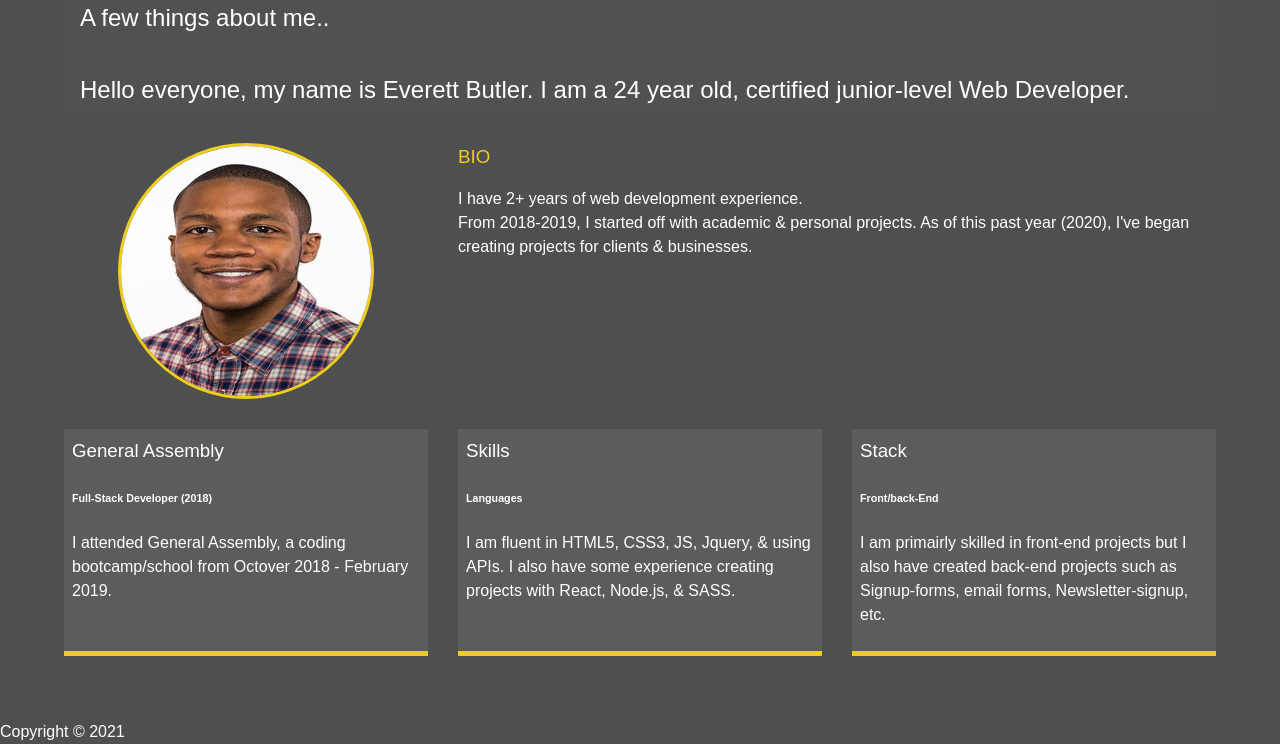
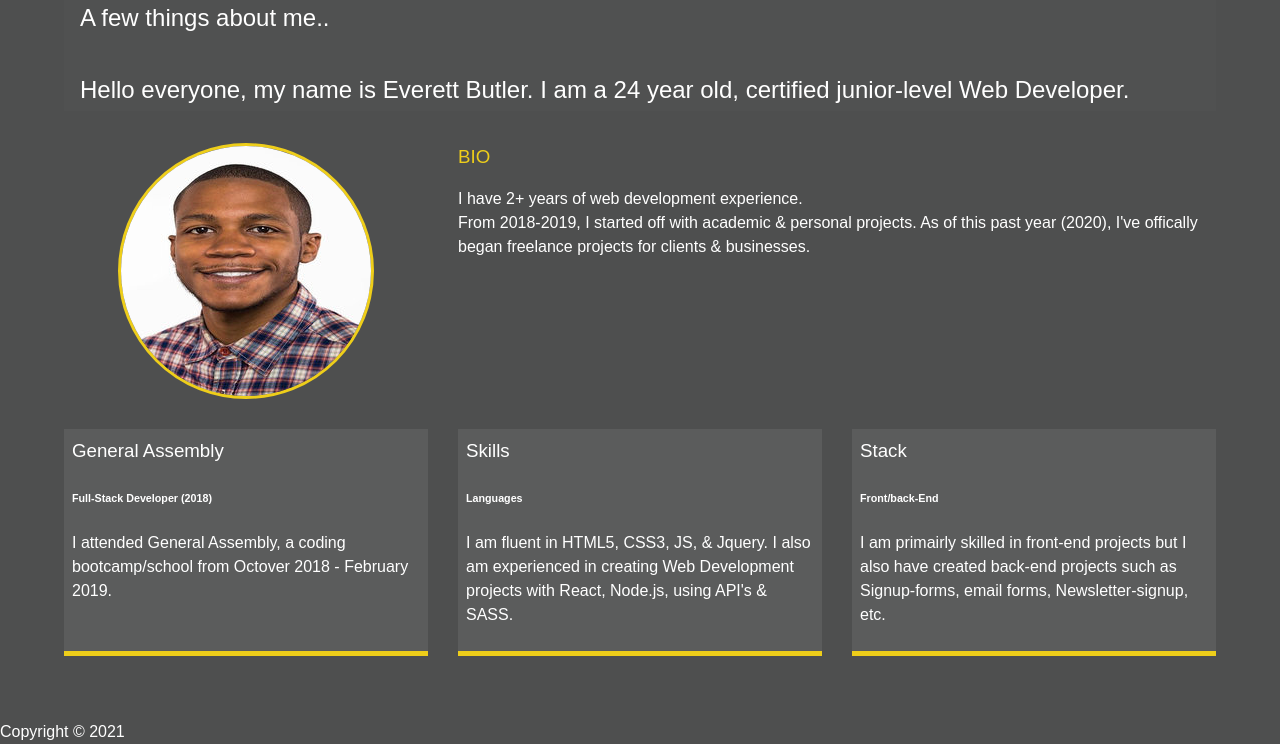
Before and after one commit to debutler266/My_Portfolio, a website: page dist/about.html in a window 1280 px wide. Shown: the part 211-955 px from the top of the page. Drawn offline with Linux system fonts and the light colour scheme.

Commit message:
minor changes to aboutme

```diff
--- a/dist/about.html
+++ b/dist/about.html
@@ -59,7 +59,7 @@
 
         <div class="bio">
           <h3 class="text-secondary">BIO</h3>
-          <p>I have 2+ years of web development experience. <br> From 2018-2019, I started off with academic & personal projects. As of this past year (2020), I've began creating projects for clients & businesses.</p>
+          <p>I have 2+ years of web development experience. <br> From 2018-2019, I started off with academic & personal projects. As of this past year (2020), I've offically began freelance projects for clients & businesses.</p>
         </div>
 
         <div class="job job-1">
@@ -71,7 +71,7 @@
         <div class="job job-2">
           <h3>Skills</h3>
           <h6>Languages</h6>
-          <p>I am fluent in HTML5, CSS3, JS, Jquery, & using APIs. I also have some experience creating projects with React, Node.js, & SASS. </p>
+          <p>I am fluent in HTML5, CSS3, JS, & Jquery. I also am experienced in creating Web Development projects with React, Node.js, using API's & SASS. </p>
         </div>
 
         <div class="job job-3">
```
